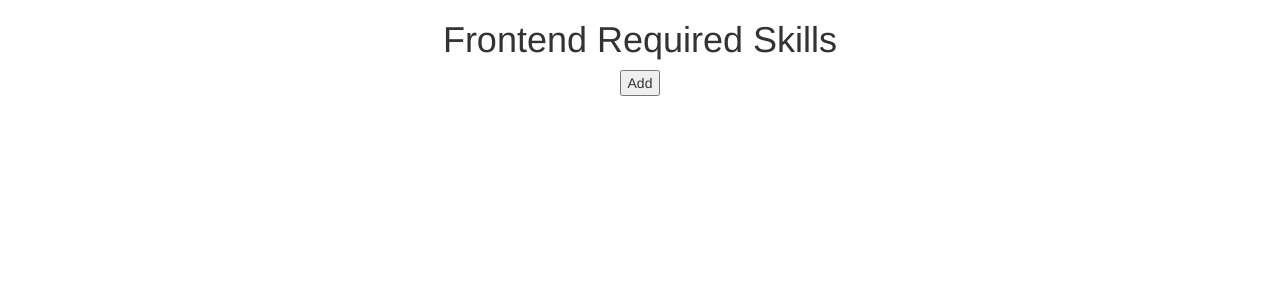
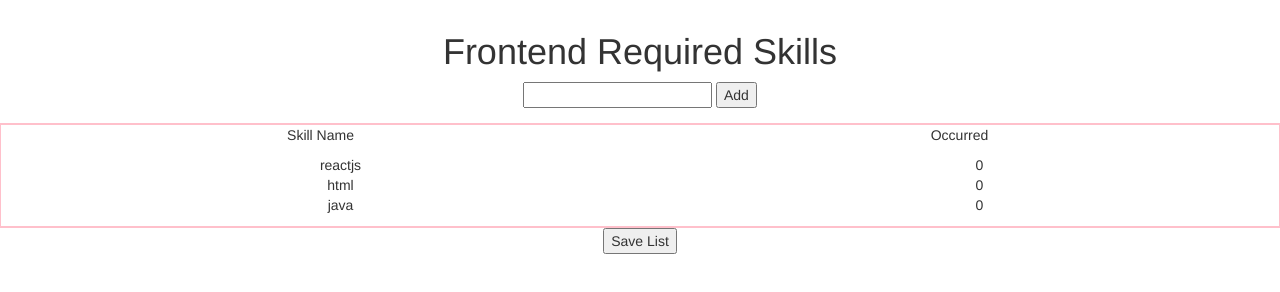
Before and after one commit to jkennedy3161/jobSSO, a website: page client/index.html in a window 1280 px wide. Drawn offline with nearby package versions, Linux system fonts and the light colour scheme.

Commit message:
add table with skills and count ui

```diff
--- a/client/index.html
+++ b/client/index.html
@@ -4,14 +4,25 @@
   <meta lang="en" charset="utf-8">
   <title>jobSSO | Search Skill Occurrences</title>
   <link rel="stylesheet" src="text/css" href="https://maxcdn.bootstrapcdn.com/bootstrap/3.3.7/css/bootstrap.min.css">
+  <link rel="stylesheet" type="text/css" href="styles/styles.css">
 </head>
 <body>
-  <div class="container-fluid text-center">
+  <div class="main container-fluid text-center">
     <h1>Frontend Required Skills</h1>
+    <input id="skill" class="form-group" type="text" data="skill" required>
     <button id="addSkill">Add</button>
-    <ul class="here">
-
-    </ul>
+    <div class="skills row">
+      <div class="col-xs-6">
+        <p>Skill Name</p>
+        <ul class="skill"></ul>
+      </div>
+      <div class="col-xs-6">
+        <p>Occurred</p>
+        <ul class="count"></ul>
+      </div>
+      <div class="col-xs-6"></div>
+    </div>
+    <button id="save">Save List</button>
   </div>
 </body>
 <!-- libraries -->
```
